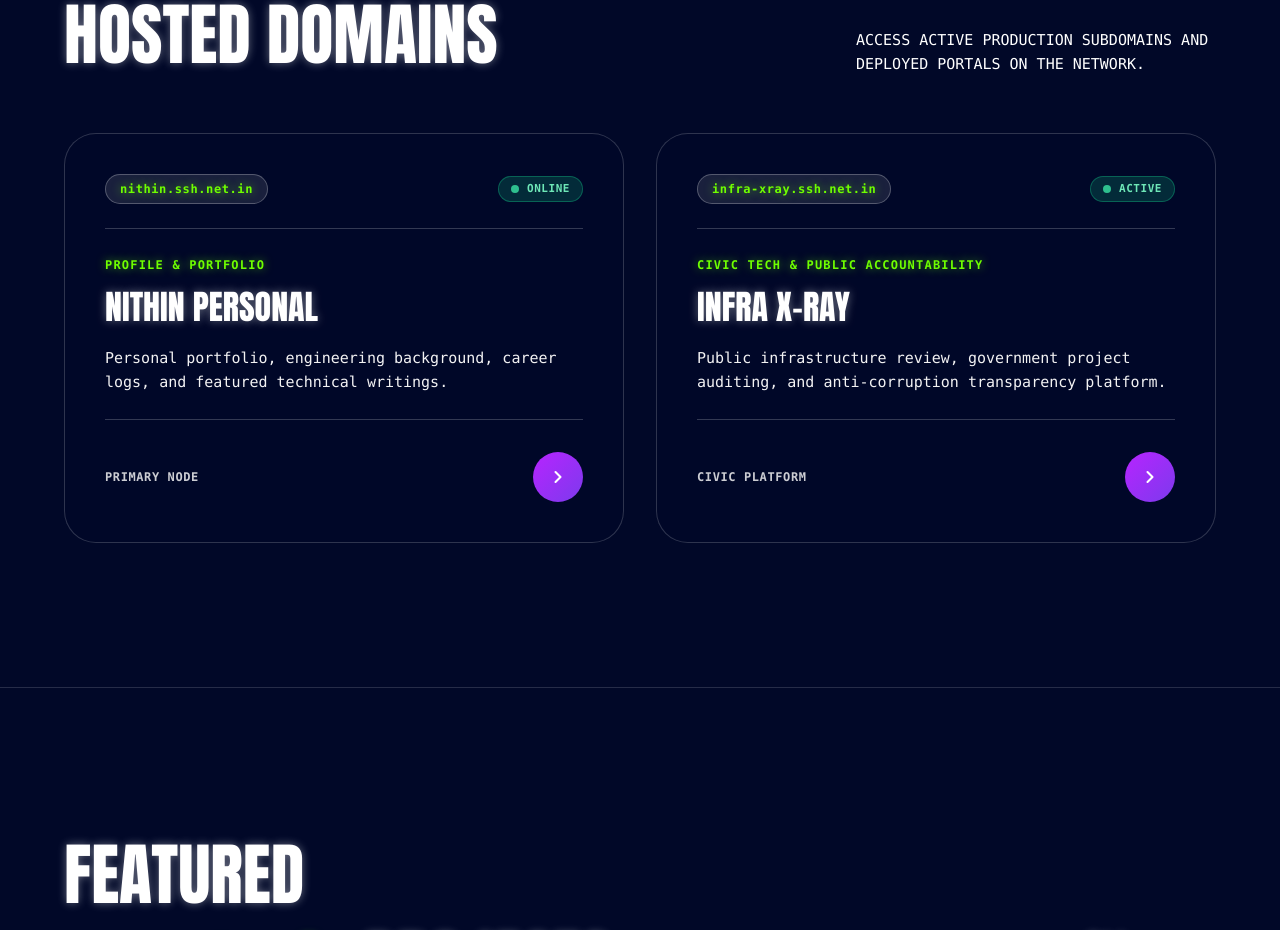
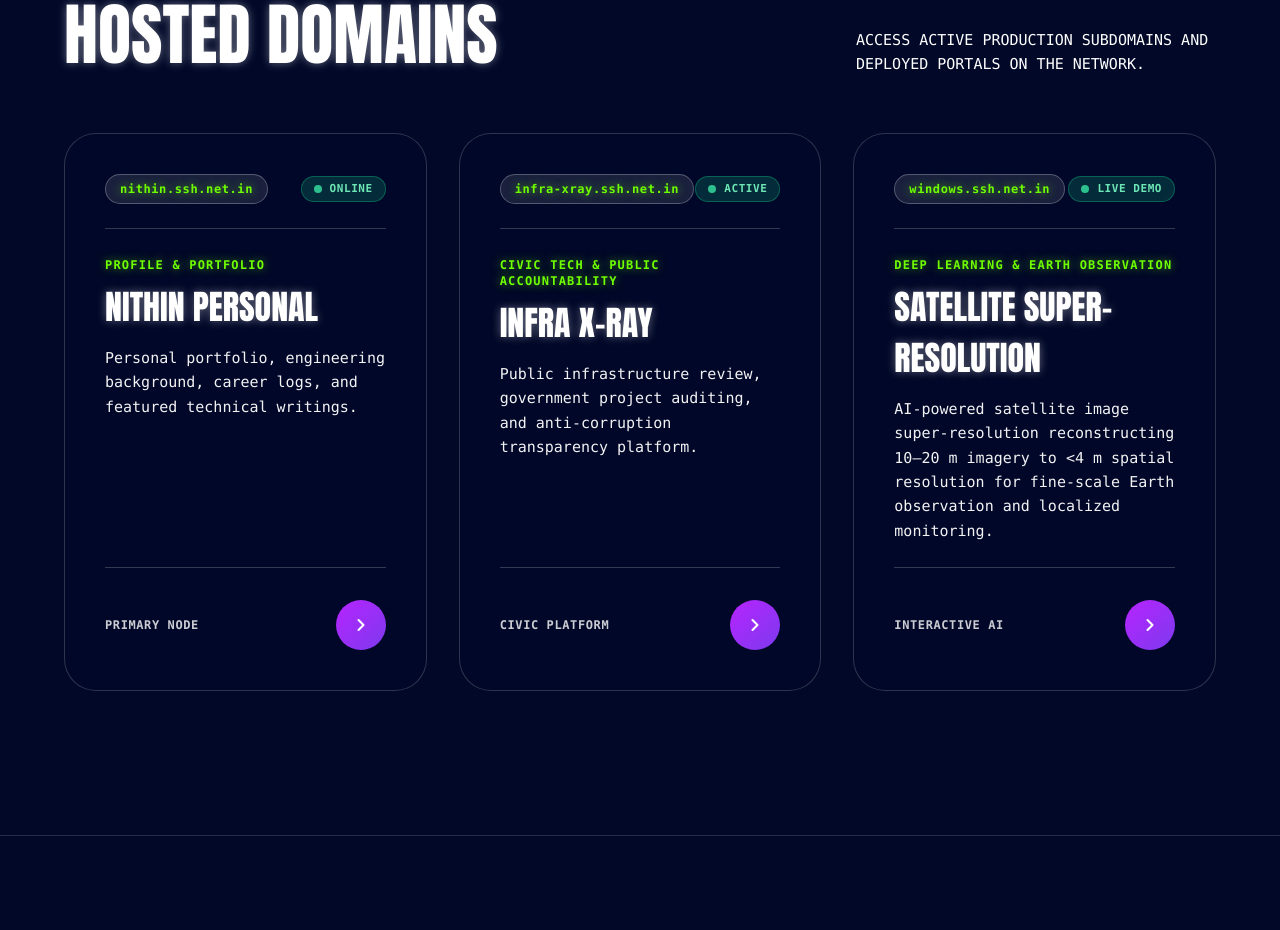
Before and after one commit to Nithin0620/landing, a React (Vite) app: page / in a window 1280 px wide. Shown: the part 1020-1950 px from the top of the page. Built offline with nearby package versions, Linux system fonts and the light colour scheme; a web font is replaced by a local one.

Commit message:
feat: add Satellite Super-Resolution project to hosted domains

```diff
--- a/src/App.jsx
+++ b/src/App.jsx
@@ -52,6 +52,17 @@ export default function App() {
       statusColor: 'bg-emerald-400',
       description: 'Public infrastructure review, government project auditing, and anti-corruption transparency platform.',
       badge: 'Civic Platform'
+    },
+    {
+      id: 'satellite-super-resolution',
+      title: 'Satellite Super-Resolution',
+      category: 'Deep Learning & Earth Observation',
+      subdomain: 'windows.ssh.net.in',
+      url: 'https://windows.ssh.net.in/',
+      status: 'Live Demo',
+      statusColor: 'bg-emerald-400',
+      description: 'AI-powered satellite image super-resolution reconstructing 10–20 m imagery to <4 m spatial resolution for fine-scale Earth observation and localized monitoring.',
+      badge: 'Interactive AI'
     }
   ];
 
@@ -316,8 +327,8 @@ export default function App() {
               </div>
             </div>
 
-            {/* 2-Column Layout */}
-            <div className="grid grid-cols-1 md:grid-cols-2 gap-8 max-w-[1300px]">
+            {/* 3-Column Layout */}
+            <div className="grid grid-cols-1 md:grid-cols-2 lg:grid-cols-3 gap-8">
               {hostedDomains.map((srv) => (
                 <div
                   key={srv.id}
```
